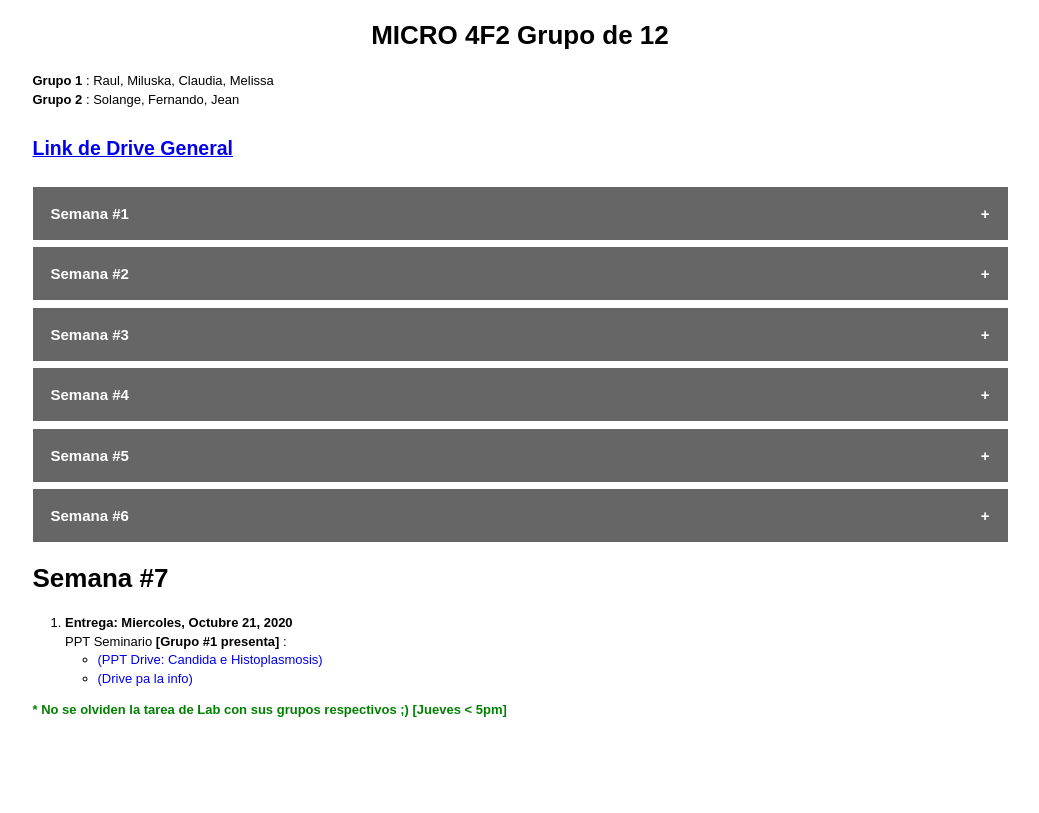
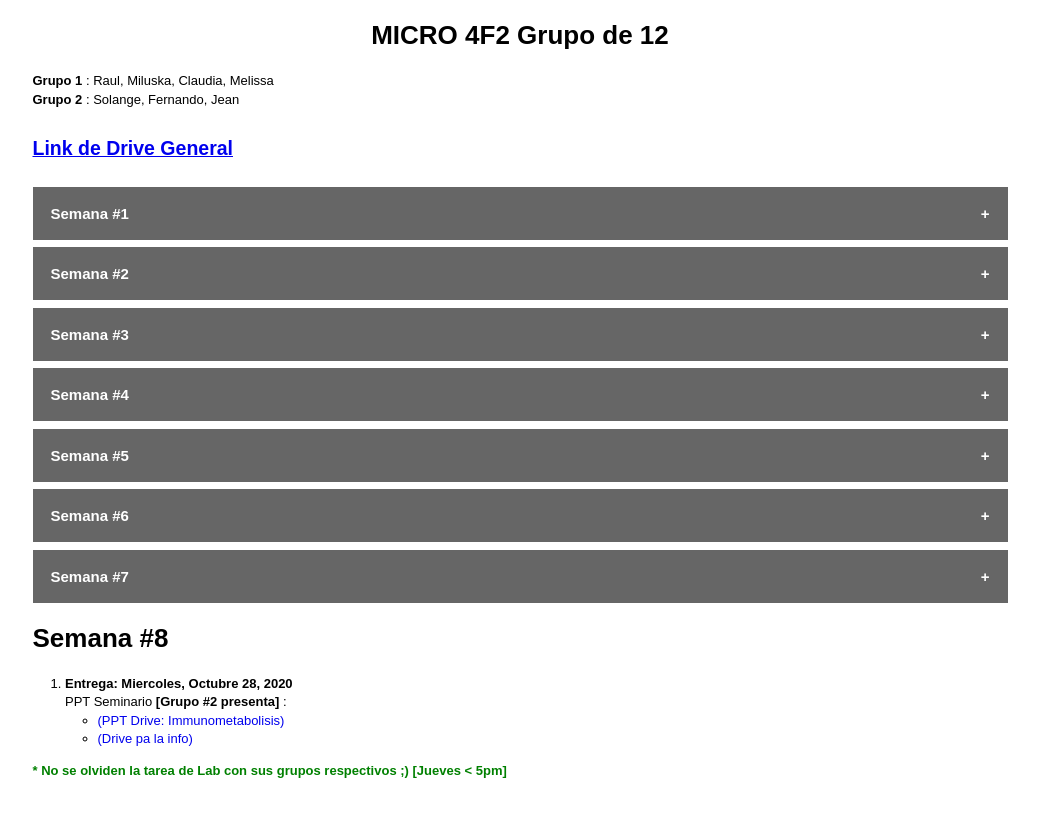
Before and after one commit to neyra77/micro, a plain HTML site: page index.html in a window 1280 px wide. Shown: the whole page, without its empty margins (120-1159 px from the left). Drawn offline with Linux system fonts and the light colour scheme.

Commit message:
Added week 8

```diff
--- a/index.html
+++ b/index.html
@@ -193,8 +193,8 @@
 			</div>
 
 			<!-- Semana #7 -->
-			<h1> Semana #7 </h1>
-			<div class="week">
+			<button type="button" class="collapsible"> <b> Semana #7 </b></button>
+			<div class="content">
 				<ol>
 					<div class="task"><li><b> Entrega: Miercoles, Octubre 21, 2020 </b> </br>
 					PPT Seminario <b> [Grupo #1 presenta] </b>:
@@ -208,6 +208,33 @@
 							<li>
 								<a target="_blank" rel="noopener noreferrer"
                         					href="https://docs.google.com/document/d/12k2uXYXdwfg8AT1B1nLbMGLkNCTBz4Jrc4PJJ1qF-ks/edit?usp=sharing">
+									(Drive pa la info)
+								</a></br>
+							</li>
+
+						</ul>
+					</li></div>
+				</ol>
+
+				<b style="color:green"> * No se olviden la tarea de Lab con sus grupos respectivos ;) [Jueves &lt 5pm] </b>
+			</div>
+
+			<!-- Semana #8 -->
+			<h1> Semana #8 </h1>
+			<div class="week">
+				<ol>
+					<div class="task"><li><b> Entrega: Miercoles, Octubre 28, 2020 </b> </br>
+					PPT Seminario <b> [Grupo #2 presenta] </b>:
+						<ul>
+							<li>
+								<a target="_blank" rel="noopener noreferrer"
+                        					href="https://docs.google.com/presentation/d/1HqEThxNf4w0awEvvFd-3wxJow8L-lFinye4xVvHg91Y/edit?usp=sharing">
+									(PPT Drive: Immunometabolisis)
+								</a></br>
+							</li>
+							<li>
+								<a target="_blank" rel="noopener noreferrer"
+                        					href="https://docs.google.com/document/d/16paK4CLoF2m5sYsFytNfOR8v5RyHwIcEuTL2mS2UEac/edit?usp=sharing">
 									(Drive pa la info)
 								</a></br>
 							</li>
```
